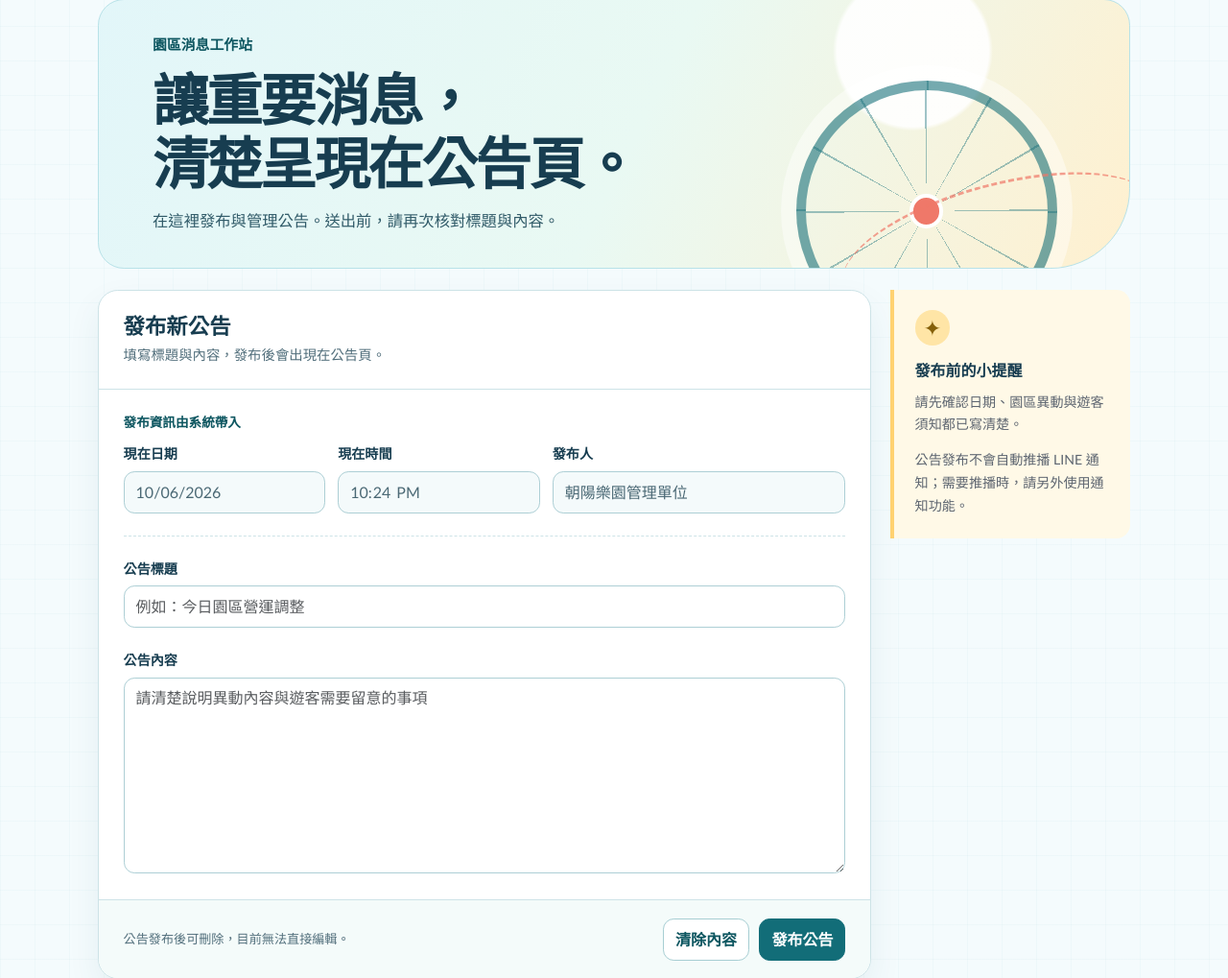
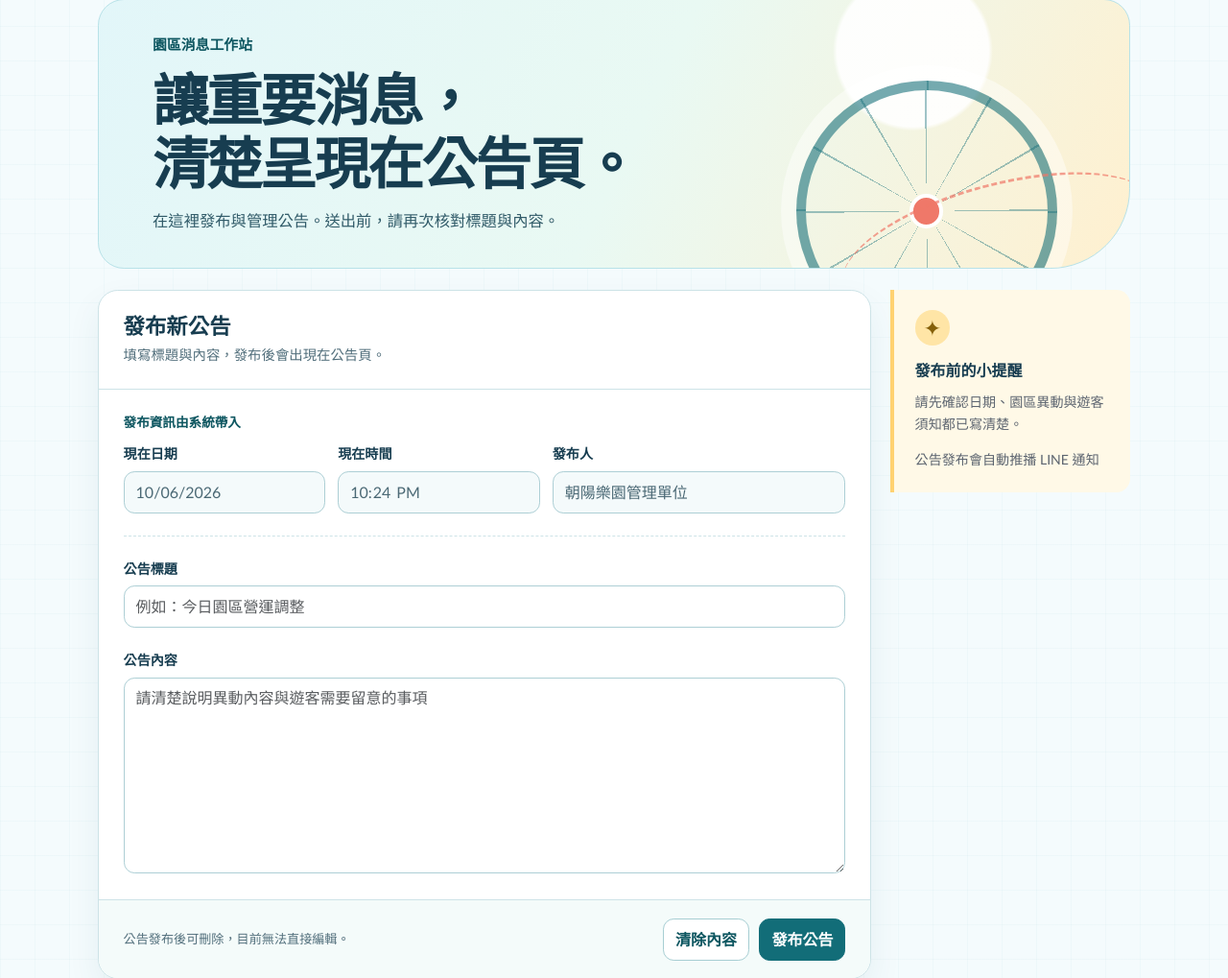
Before and after one commit to AJI0417/CYUT_PARK_AGENT, a Flask app: page /admin/announcements in a window 1280 px wide. Shown: the part 117-1136 px from the top of the page at 96% size. Run offline with Flask 3, Linux system fonts and the light colour scheme; data that the repository does not hold is empty; parts of the project's set-up code (start-up, migrations or seed data) failed here and were passed over.

Commit message:
修正網頁文字說明

```diff
--- a/templates/announcement_admin.html
+++ b/templates/announcement_admin.html
@@ -91,7 +91,7 @@
           <span class="guide-icon" aria-hidden="true">✦</span>
           <h2>發布前的小提醒</h2>
           <p>請先確認日期、園區異動與遊客須知都已寫清楚。</p>
-          <p>公告發布不會自動推播 LINE 通知；需要推播時，請另外使用通知功能。</p>
+          <p>公告發布會自動推播 LINE 通知</p>
         </aside>
       </div>
 
```
